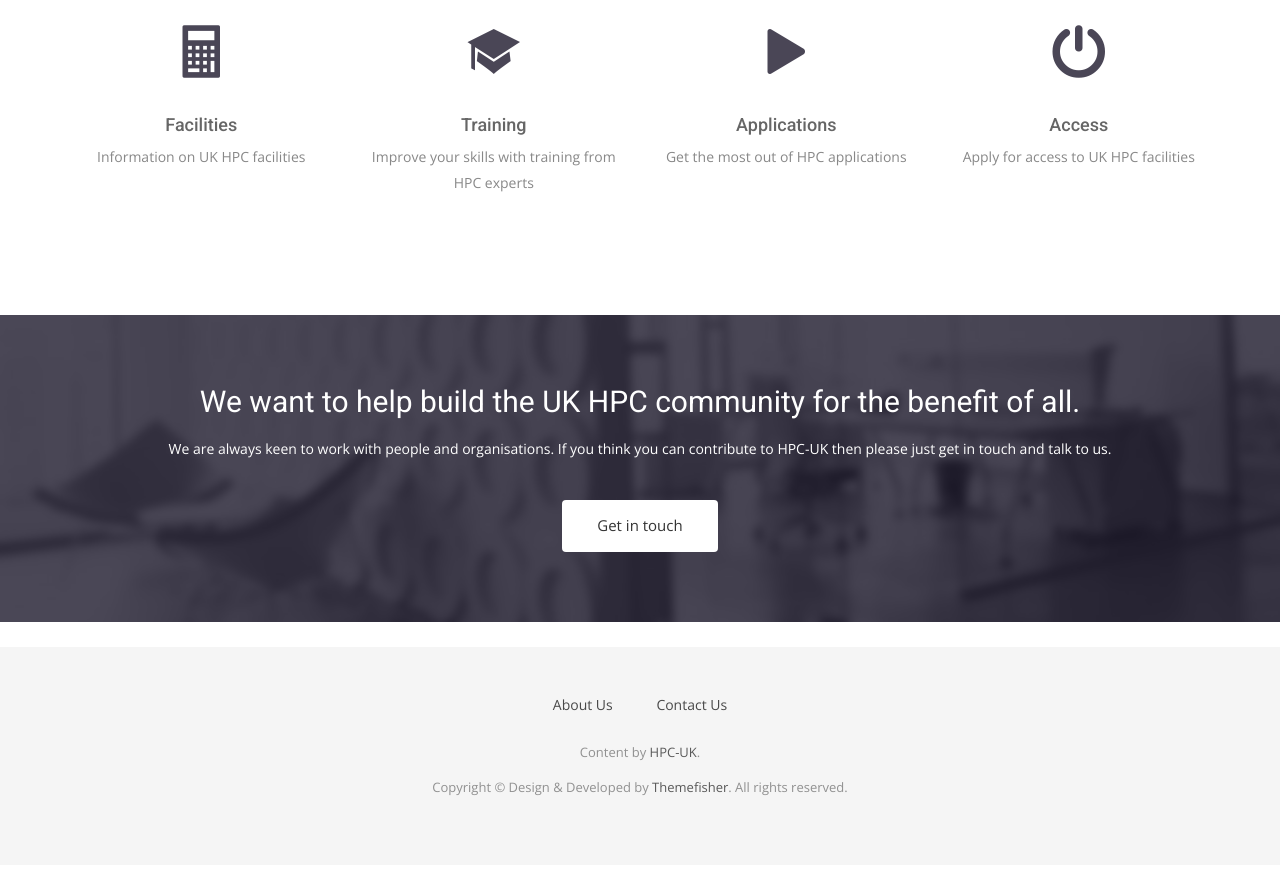
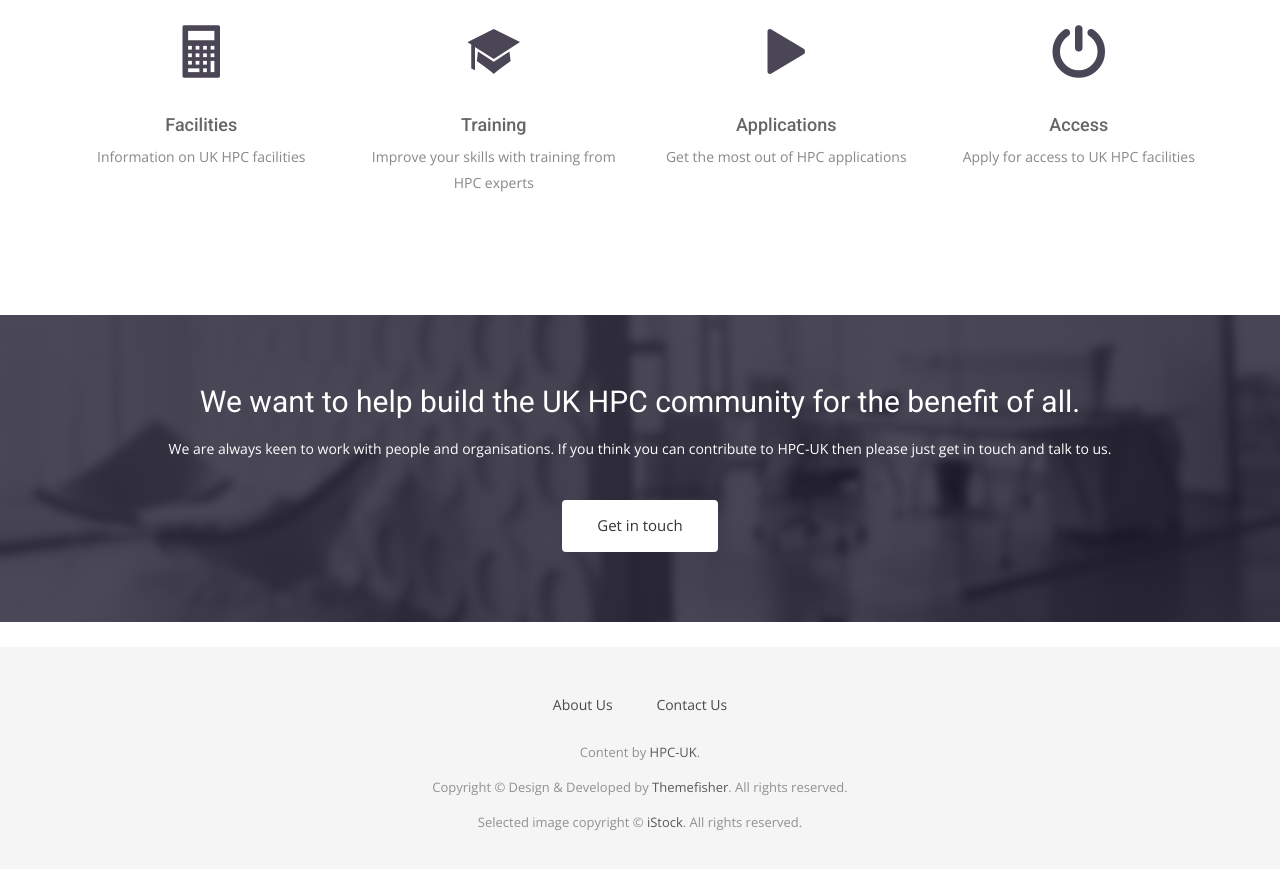
Before and after one commit to hpc-uk/hpcuk-website, a Jekyll site: the page built from index.html, in a window 1280 px wide and 900 px high, scrolled down 1755 px. Shown: the top 869 px of the window. Built offline with Jekyll 4.4.1, drawn with Linux system fonts in a browser that asks for light colours; nearby versions of some CDN libraries; some web fonts are replaced.

Commit message:
Added iStock copyright

```diff
--- a/_includes/footer.html
+++ b/_includes/footer.html
@@ -12,6 +12,7 @@
         <p>Content by <a href="{{ site.baseurl }}/about/">HPC-UK</a>.</p>
 
         <p>Copyright &copy; Design &amp; Developed by <a href="http://www.themefisher.com">Themefisher</a>. All rights reserved.</p>
+        <p>Selected image copyright &copy; <a href="http://http://www.istockphoto.com/">iStock</a>. All rights reserved.</p>
       </div>
     </div>
   </div>
```
